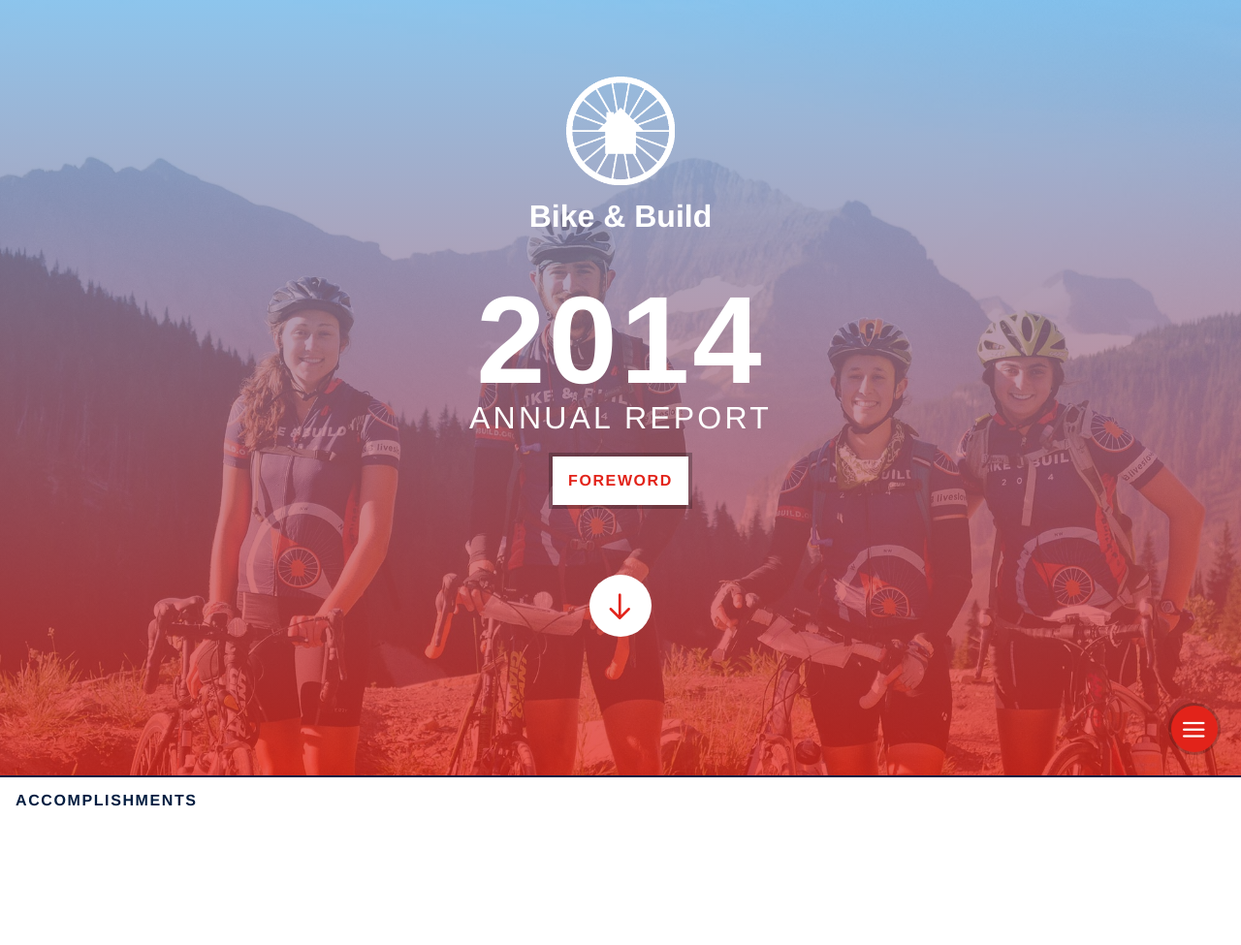
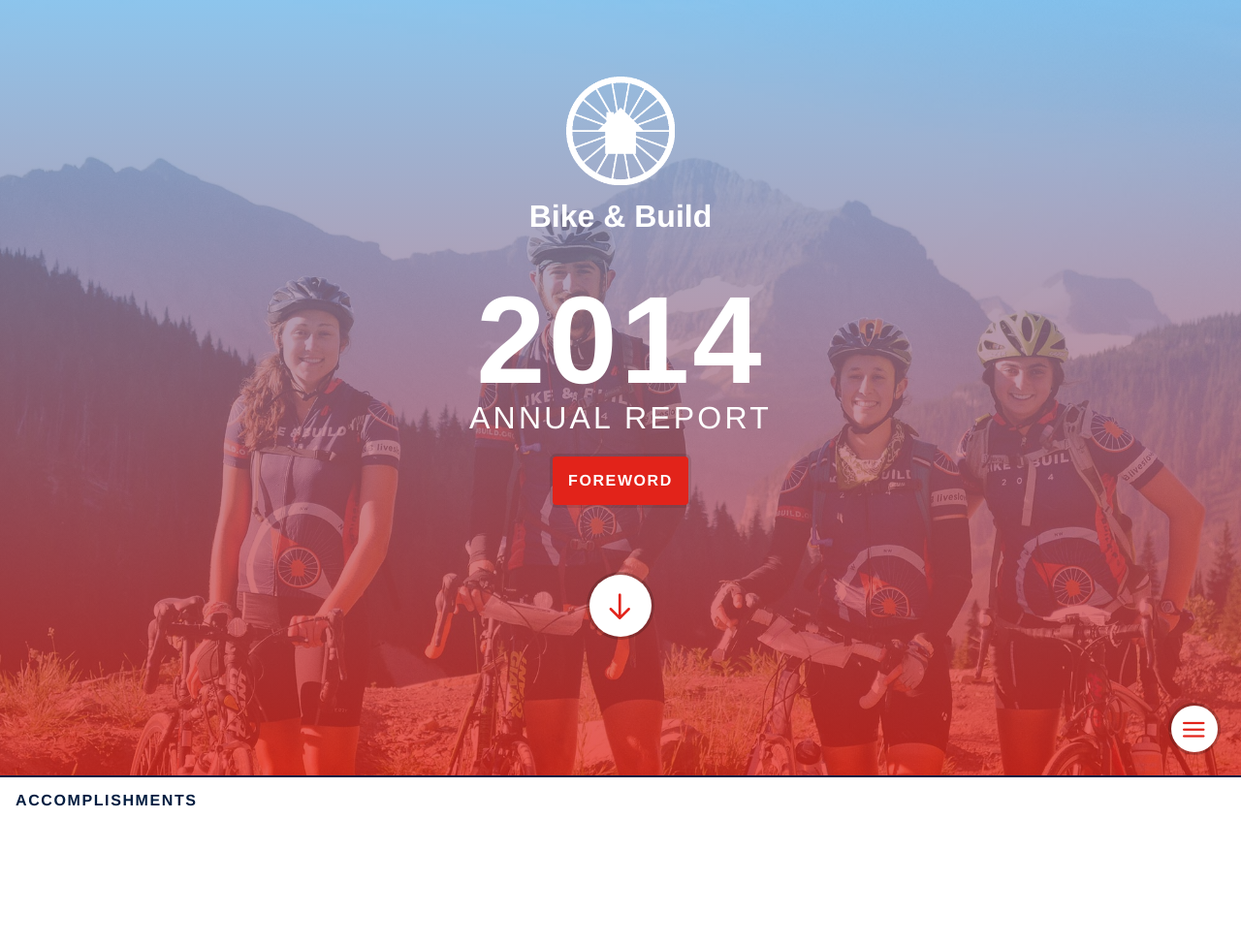
Before and after one commit to AlexBloom/BABAR_2014, a PHP site: page / in a window 1280 px wide. Shown: the top 975 px of the page at 97% size. Run offline with PHP 8.4, Linux system fonts and the light colour scheme; some libraries are stand-ins or nearby versions.

Commit message:
Layouts More Cohesive

```diff
--- a/css/custom.css
+++ b/css/custom.css
@@ -201,8 +213,8 @@ blockquote {
 #header {
   font-size: 18px; }
   #header #toggle {
-    background-color: #e2231a;
-    color: white;
+    background-color: white;
+    color: #e2231a;
     position: fixed;
     bottom: 1rem;
     right: 1rem;
@@ -272,15 +282,24 @@ blockquote {
 
 button {
   font-family: 'proxima-nova',helvetica,arial,sans-serif;
-  color: #e2231a;
+  color: white;
   padding: 1rem;
   margin: 0.5rem;
-  background-color: white;
+  background-color: #e2231a;
   font-weight: 800;
   text-transform: uppercase;
   letter-spacing: .1em;
   border: none;
-  box-shadow: 0 0 0 4px rgba(0, 0, 0, 0.25); }
+  box-shadow: 0 0 0 3px rgba(0, 0, 0, 0.1);
+  border-radius: .25em;
+  -webkit-border-radius: .25em;
+  -moz-border-radius: .25em;
+  -ms-border-radius: .25em;
+  outline: none;
+  -webkit-font-smoothing: antialiased;
+  -moz-osx-font-smoothing: grayscale; }
+  button:active {
+    box-shadow: 0 0 0 1px rgba(0, 0, 0, 0.5); }
 
 .action {
   display: block;
@@ -293,7 +312,10 @@ button {
   text-transform: uppercase;
   color: #e2231a;
   font-weight: 800;
-  letter-spacing: .1em; }
+  letter-spacing: .1em;
+  outline: none;
+  border: none;
+  box-shadow: 0 0 0 3px rgba(0, 0, 0, 0.2); }
   .action span {
     font-size: 2em;
     line-height: 2;
--- a/index.php
+++ b/index.php
@@ -334,6 +342,8 @@
 						</section>
 					</article>
 			    	<article class="grantee" id="YouthBuild">
+						<header> </header>
+						<section>
 							<h2>YouthBuild Philadelphia</h2>
 							<h3> Philadelphia, PA | Providence to California</h3>
 							<h6>$8,000</h6>
@@ -415,7 +424,9 @@
 
 				<p> Claire’s commitment to the affordable housing cause continues on. In January 2015, she begins her next adventure in Berkeley, CA as Program Manager for Rebuilding Together East Bay North. </p>
 
-
+			</section>
+			<hr/>
+			<section>
 
 				<h2>Christopher Benson</h2>
 				<h3>Maine to Santa Barbara</h3>
@@ -436,15 +447,15 @@
 				<h6>Alumni: Bike & Build’s Greatest Resource</h6>
 			</header>
 
-			<h2>The Bike & Build Alumni Council</h2>
+			<h1>Bike & Build Alumni Council</h1>
+			<section>
+				<p>In addition to supporting our affordable housing partners each year, our mission is to engage young adults in service long after they’ve completed their trips.</p>
 
 				<p>The Alumni Council represents the nearly 2,300-member constituency of former B&Bers who remain committed to service in communities around the United States.</p>
 
-			<p>Some former riders spoke about the impact Bike & Build had on them, and how they are staying involved in their community. </p>
-
 				<p>The 2014 Council, led by Kyle Magida (SUS06, B2SB08) and David Neirenberg (SUS05), led numerous projects in support of Bike & Build’s mission. Alums, learn how to be involved in the Council here.</p>
 
-			<p>In 2014, The Alumni Council accomplished the following:</p>
+				<h2>2014 Alumni Accomplishments</h2>
 				<ul>
 					<li>	Granted $4,000 in emergency funds to organizations responding to disasters, including a fire in Connecticut and the mudslides in western Washington.</li>
 					<li>	Raised nearly $8,000 to support the Bike & Build Scholarship. </li>
@@ -452,25 +463,19 @@
 					<li>	Coordinated numerous recruitment activities to spread the word about Bike & Build to future riders.</li>
 				</ul>
 
+			</section>
+
+			<h1>Alumni Spotlights</h1>
 
 			<section>
-				<p>In addition to supporting our affordable housing partners each year, our mission is to engage young adults in service long after they’ve completed their trips.</p>
 
-				<h2>Bike & Build Alumni Council</h2>
-
-				<p>The Alumni Council is the conduit between Bike & Build’s 2,300 member alumni base and the organization’s staff. In 2014, their accomplishments included:</p>
-
-				<ul>
-					<li>Raising nearly $8,000 for the Bike & Build Scholarship Program</li>
-					<li>Granting $4,000 in emergency funds to organizations responding to disasters</li>
-					<li>Development of the Bike & Build Alumni Database, which networks former riders across trips and years</li>
-					<li>Recruiting City Captains for 15 U.S. cities to engage other alumni in local service days, rides, and social activities</li>
-					<li>Operating the Bike & Build Mentoring Program, connecting alumni with current riders</li>
-				</ul>
-
-				<h2>Alumni Spotlights</h2>
 				<p>In 2014, the Bike & Build Board of Directors and Alumni Council teamed up to present “Alumni Still Serving,” a project that focused on the impact Bike & Build’s riders have in their communities long after their trip.  Check out those features on our website, and read about two alumni in particular who are having a major impact in their communities. </p>
 
+				<p>Some former riders spoke about the impact Bike & Build had on them, and how they are staying involved in their community. </p>
+			</section>
+
+			<div class="window" id="alumni-spotlight">
+	 		   <section>
 					<h2>Danny McGee</h2>
 					<h3>Providence to Seattle 2009</h3>
 					<h6>
@@ -484,7 +489,8 @@
 					<p>Bike & Build helped give Danny the support network to find these opportunities. “I don't know if I can or want to imagine my path without Bike & Build,” he said. “Without it, I wouldn’t have met my fiancé [Aileen], have friends in every city I visit, or have that continued passion and interest in affordable housing.”</p>
 
 					<p>Danny’s extensive background befits his ambitious long-term goals: ending homelessness and the construction of homes that aren’t energy efficient. After that’s done, he might take a break for a little hiking and biking.</p>
-
+				</section>
+				<section>
 
 					<h2>Karla Sordia</h2>
 					<h3>Maine to Santa Barbara 2012</h3>
@@ -530,27 +537,35 @@
 						<p>Our <strong>330 riders</strong> pedal through <strong>47 states</strong>.</p>
 					</li>
 					<li>
-						<p>We have a burgeoning social media following</p>
-						<h6>
-							<a href="http://facebook.com/bikeandbuild"target=_blank> Facebook </a>
-							<a href="http://twitter.com/bikebuild"target=_blank> Twitter </a>
-							<a href="http://instagram.com/bikeandbuild"target=_blank> Instagram
-						</h6>
+						<p>We have a burgeoning social media following
+							<strong> <a href="http://facebook.com/bikeandbuild"target=_blank> here </a> </strong>,
+							<strong> <a href="http://twitter.com/bikebuild"target=_blank> here </a> </strong>, and
+							<strong> <a href="http://instagram.com/bikeandbuild"target=_blank> here </a> </strong>.
+						</p>
 					</li>
 					<li>
-						And with over 2,600 alumni since our founding in 2003, our base of young adults only continues to grow.
-				(I bolded and increased font size of those numbers… it looks terrible here, you probably get what I’m going for though.)
+						<p>And with over <strong>2,600 alumni</strong> since our founding in 2003, our base of young adults only continues to grow.</p>
 					</li>
 				</ul>
 
-					Insert graphic, “Community Reach, Diner Background”
-
-				<p>For example, Federal Home Loan Bank of Boston has been a multi-year sponsor of Bike & Build.</p>
-
-				<iframe width="560" height="315" src="//www.youtube.com/embed/bEDJVEE4SjM?rel=0&amp;showinfo=0" frameborder="0" allowfullscreen></iframe>
-
 				<p>We are excited to work with organizations that share our values. To learn more, contact Justin Villere, Director of Operations and Outreach, at <a href="mailto:justin@bikeandbuild.org">justin@bikeandbuild.org</a>.</p>
 
+
+					<img src="" alt="“Community Reach, Diner Background”" />
+
+				<h6>
+					Case Study<br>
+					<button id="open-window-fhlb">
+						<span class="icon-youtube"></span><br>
+						FHLB Boston
+				 	</button>
+			 	</h6>
+				<div class="window" id="fhlb">
+					<iframe width="560" height="315" src="//www.youtube.com/embed/bEDJVEE4SjM?rel=0&amp;showinfo=0" frameborder="0" allowfullscreen></iframe>
+					<section>
+						<p> Federal Home Loan Bank of Boston has been a multi-year sponsor of Bike & Build. </p>
+					</section>
+				</div>
 
 			</section>
 			<section class="partner-logos">
--- a/js/main.js
+++ b/js/main.js
@@ -50,15 +50,18 @@ $(document).ready(function(){
 		//$('body').toggleClass('overflow-hidden');
 	});
 
+
 	// Size Full-Screen Videos, Images, & Slideshows to window height.
 	$('.full-screen').css('min-height',$(window).height());
 	$('.tab-content').css('height',$(window).height());
 	$('.article-slider').css('min-height',$(window).height());
+	$('#Intro').css('height',$(window).height());
 
 	$(window).resize(function() {
 		$('.full-screen').css('min-height',$(window).height());
 		$('.tab-content').css('height',$(window).height());
 		$('.article-slider').css('min-height',$(window).height());
+		$('#Intro').css('height',$(window).height());
 	});
 
     // Show and Play Full Screen Videos
@@ -99,13 +102,20 @@ $(document).ready(function(){
 	});
 
 
+
+
+
 	//Global close
 	$('.close-window').click(function (){
 		$('.window').removeClass('open');
 		$('body').removeClass('overflow-hidden');
 	});
 
-
+	//Lazy Load Content in Overlay Windows
+	//$("img.lazy").lazyload({
+	//    effect : "fadeIn",
+	//    container: $(".window")
+	//});
 
 	//Fire Swipe Classes for Sliders
 	window.orgfigures = $('#orgfigures').Swipe().data('Swipe');
@@ -150,7 +160,7 @@ $(document).ready(function(){
 
 
 
-	$('#Intro').css('height',$(window).height());
+
 
 	// FitVids Video Containers.
     $("article").fitVids();
--- a/sass/modules.scss
+++ b/sass/modules.scss
@@ -3,8 +3,8 @@
 #header{
 	font-size:18px;
 	#toggle{
-		background-color:$red;
-		color:$white;
+		background-color:$white;
+		color:$red;
 		position:fixed;
 		bottom:$spacing-unit * 2;
 		right:$spacing-unit * 2;
@@ -38,7 +38,7 @@
 			-webkit-transform:rotate(-90deg) scale(.5);
 		}
 		&.active{
-			box-shadow:0 0 0 1px rgba(0,0,0,.75);
+			//box-shadow:0 0 0 1px rgba(0,0,0,.75);
 			#icon-menu{
 				opacity:0;
 				-webkit-transform:rotate(90deg) scale(.5);
@@ -53,7 +53,7 @@
 		}
 		&:active{
 			//background-color:darken($red,5%);
-			box-shadow:0 0 0 1px rgba(0,0,0,.75);
+			box-shadow:0 0 0 1px rgba(0,0,0,.5);
 			//transform:scale(.95);
 		}
 	}
@@ -122,15 +122,26 @@
 }
 button{
 	font-family:'proxima-nova',helvetica,arial,sans-serif;
-	color:$red;
+	//background: linear-gradient(0deg, $blue-dark, $red);
+	color:$white;
 	padding:$spacing-unit *2;
 	margin:$spacing-unit;
-	background-color:$white;
+	background-color:$red;
 	font-weight:800;
 	text-transform:uppercase;
 	letter-spacing:.1em;
 	border:none;
-	box-shadow:0 0 0 4px rgba(0,0,0,.25);
+	box-shadow:0 0 0 3px rgba(0,0,0,.1);
+	@include rc025;
+	outline:none;
+	-webkit-font-smoothing: antialiased;
+	-moz-osx-font-smoothing: grayscale;
+	&:hover{
+		//color:$blue-dark;
+	}
+	&:active{
+		box-shadow:0 0 0 1px rgba(0,0,0,.5);
+	}
 }
 .action{
 	display:block;
@@ -146,6 +157,9 @@ button{
 	color:$red;
 	font-weight:800;
 	letter-spacing:.1em;
+	outline:none;
+	border:none;
+	box-shadow:0 0 0 3px rgba(0,0,0,.2);
 	span{
 		font-size:2em;
 		line-height:2;
@@ -235,6 +249,13 @@ article{
 		}
 	}
 	section{
+		position:relative;
+		p{
+			&:first-of-type{
+				font-size:1.25em;
+				line-height:1.5;
+			}
+		}
 		padding:$spacing-unit * 4;
 		max-width:$spacing-unit * 90;
 		margin:0 auto;
@@ -377,7 +398,6 @@ article{
 	left:1em;
 	right:1em;
 	bottom:0;
-
 	overflow-y:hidden;
 	overflow-x:hidden;
 	box-shadow:0 0 0 1em rgba(0,0,0,.65);
@@ -395,6 +415,13 @@ article{
 		box-shadow:0 0 0 2px rgba(0,0,0,.15);
 		@extend %perfect-circle;
 		padding:$spacing-unit;
+		cursor:pointer;
+		&:hover{
+			color:lighten($red,5%);
+		}
+		&:active{
+			box-shadow:0 0 0 1px rgba(0,0,0,.5);
+		}
 	}
 	&.open{
 		z-index:1000;
--- a/sass/typography.scss
+++ b/sass/typography.scss
@@ -189,11 +189,32 @@ h6{
 }
 
 blockquote{
-	border-left:.25em solid $blue-light;
+	border-left:3px solid $blue-light;
 	padding-left:1rem;
 	font-size:1.25em;
 	line-height:$spacing-unit * 4;
 	color:$blue-dark;
+	font-style:italic;
+	font-weight:300;
+
+	@media screen and (min-width:$laptop){
+		border-left:none;
+		text-align:center;
+		width:120%;
+		margin-left:-10%;
+		&:before, &:after{
+			content:' ';
+			display:block;
+			width:20%;
+			margin:2em auto;
+			border-top:3px solid $blue-light;
+		}
+	}
+	@media screen and (min-width:$desktop){
+		width:140%;
+		margin-left:-20%;
+	}
+
 }
 .author{
 	font-family:courier,serif;
--- a/sass/variables.scss
+++ b/sass/variables.scss
@@ -47,11 +47,17 @@ $jumbotron:(em(2000));
     }
 }
 
-%round-corner{
-	border-radius:.5rem;
-	-webkit-border-radius:.5rem;
-	-moz-border-radius:.5rem;
-	-ms-border-radius:.5rem;
+@mixin rc05{
+	border-radius:.5em;
+	-webkit-border-radius:.5em;
+	-moz-border-radius:.5em;
+	-ms-border-radius:.5em;
+}
+@mixin rc025{
+	border-radius:.25em;
+	-webkit-border-radius:.25em;
+	-moz-border-radius:.25em;
+	-ms-border-radius:.25em;
 }
 
 %perfect-circle{
```
Also changed, not shown: other parts of css/custom.css (+31 -12 lines), other parts of index.php (+35 -27 lines), js/main-ck.js (+1 -1 lines). Lines whose indentation alone changed are shown as unchanged.
